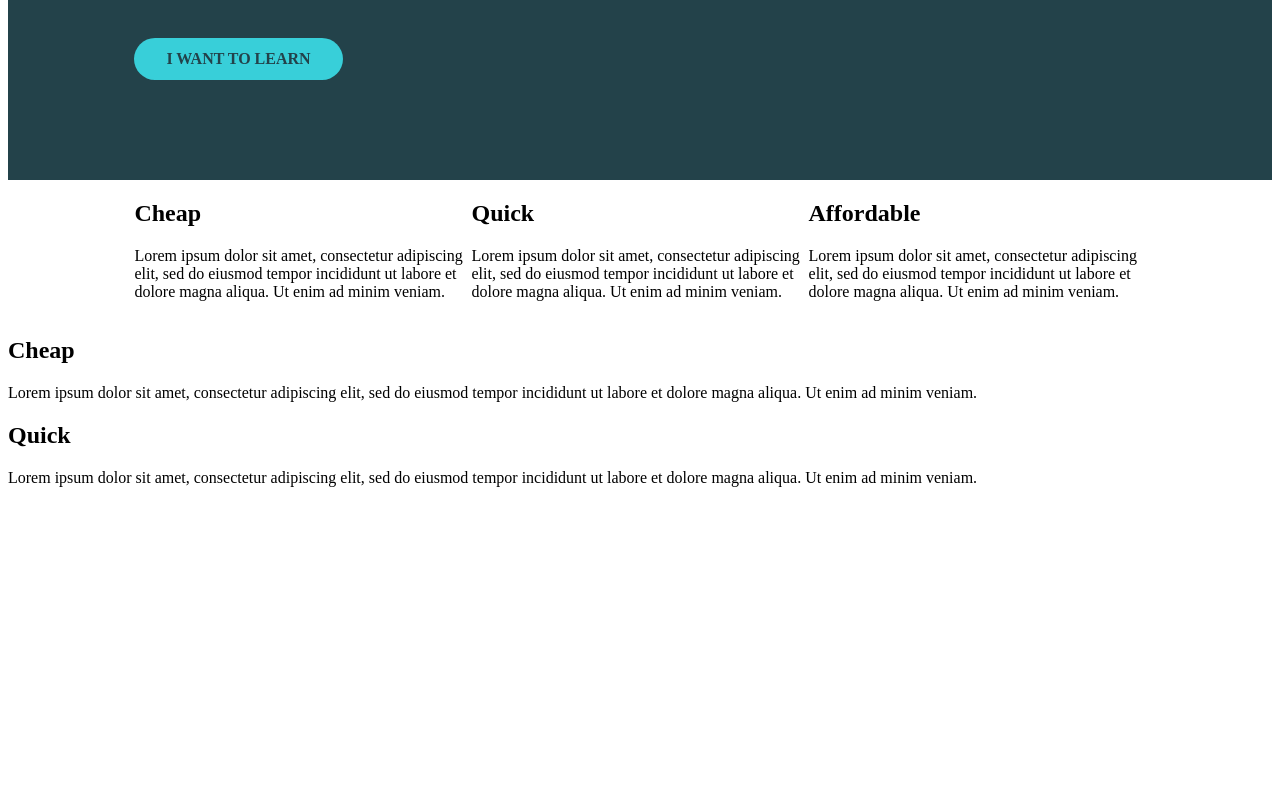
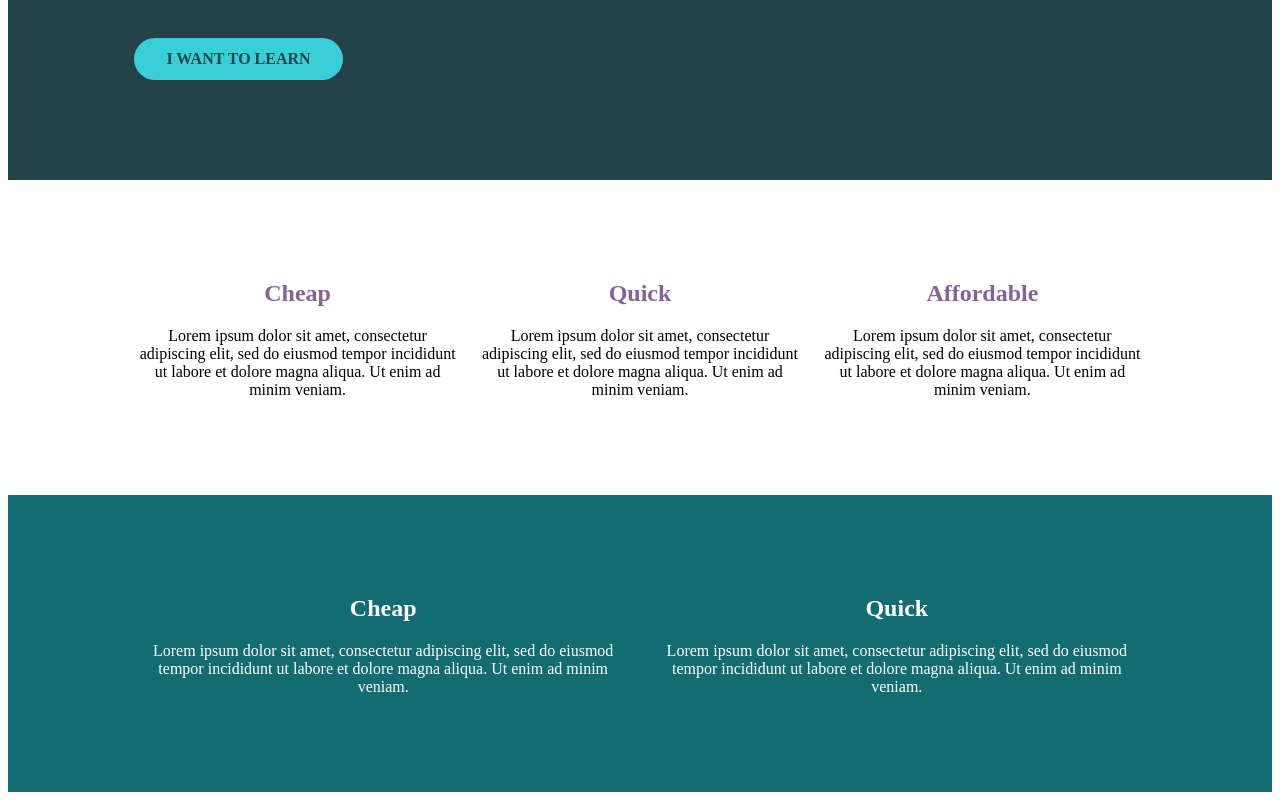
Before and after one commit to TaufiqHdyt/crl-21, a SvelteKit app: page /day-8/challenge in a window 1280 px wide. Shown: the part 328-1128 px from the top of the page. Before the commit the page ends 831 px from the top, so only its background shows below. Built offline with nearby package versions, Linux system fonts and the light colour scheme.

Commit message:
day 8 - challenge completed

```diff
--- a/src/routes/day-8/challenge/+page.svelte
+++ b/src/routes/day-8/challenge/+page.svelte
@@ -17,7 +17,8 @@
 	</div>
 </div>
 <div class="container">
-	<div class="row">
+  <!-- 3. -->
+	<div id="features" class="row">
 		<div class="col">
 			<h2>Cheap</h2>
 			<p>
@@ -42,6 +43,10 @@
 	</div>
 </div>
 
+<!-- 2. -->
+<div class="outro">
+  <div class="container">
+    <div class="row">
       <div class="col">
         <h2>Cheap</h2>
         <p>
@@ -56,6 +61,9 @@
           labore et dolore magna aliqua. Ut enim ad minim veniam.
         </p>
       </div>
+    </div>
+  </div>
+</div>
 
 <style>
 	@import 'style.css';
--- a/src/routes/day-8/challenge/style.css
+++ b/src/routes/day-8/challenge/style.css
@@ -54,6 +54,11 @@ h1 {
 	width: 100%;
 }
 
+/* 4. */
+.col + .col {
+  margin-inline-start: 1rem;
+}
+
 .hero {
 	padding: 100px 0;
 	background-color: #23424a;
@@ -83,3 +88,22 @@ h1 {
 .btn:focus {
 	opacity: 0.75;
 }
+
+/* 1. */
+#features {
+  margin: 10vh auto;
+  text-align: center;
+}
+
+#features h2 {
+  color: #87629A;
+  font-weight: 700;
+}
+
+/* 3. */
+.outro {
+  padding-block: 10vh;
+  background-color: #136C72;
+  color: white;
+  text-align: center;
+}
```
Lines whose indentation alone changed are shown as unchanged.
